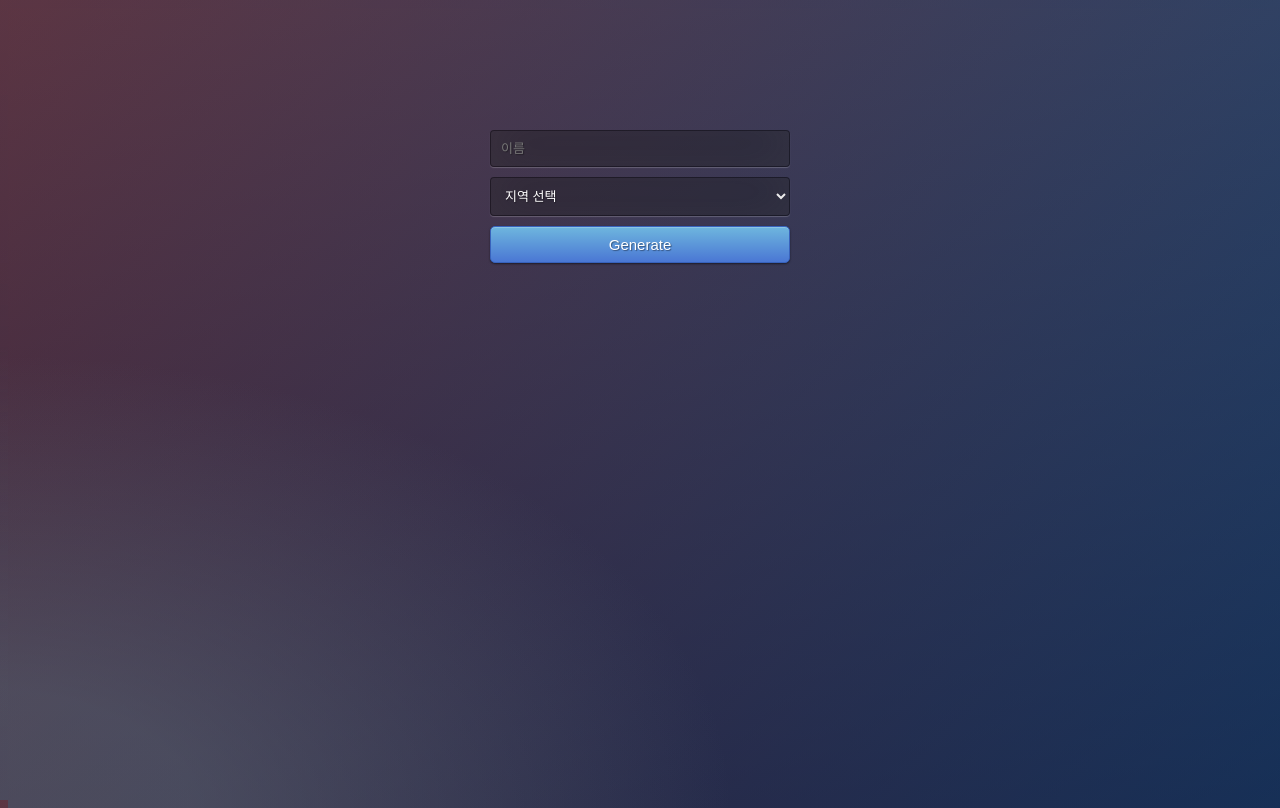
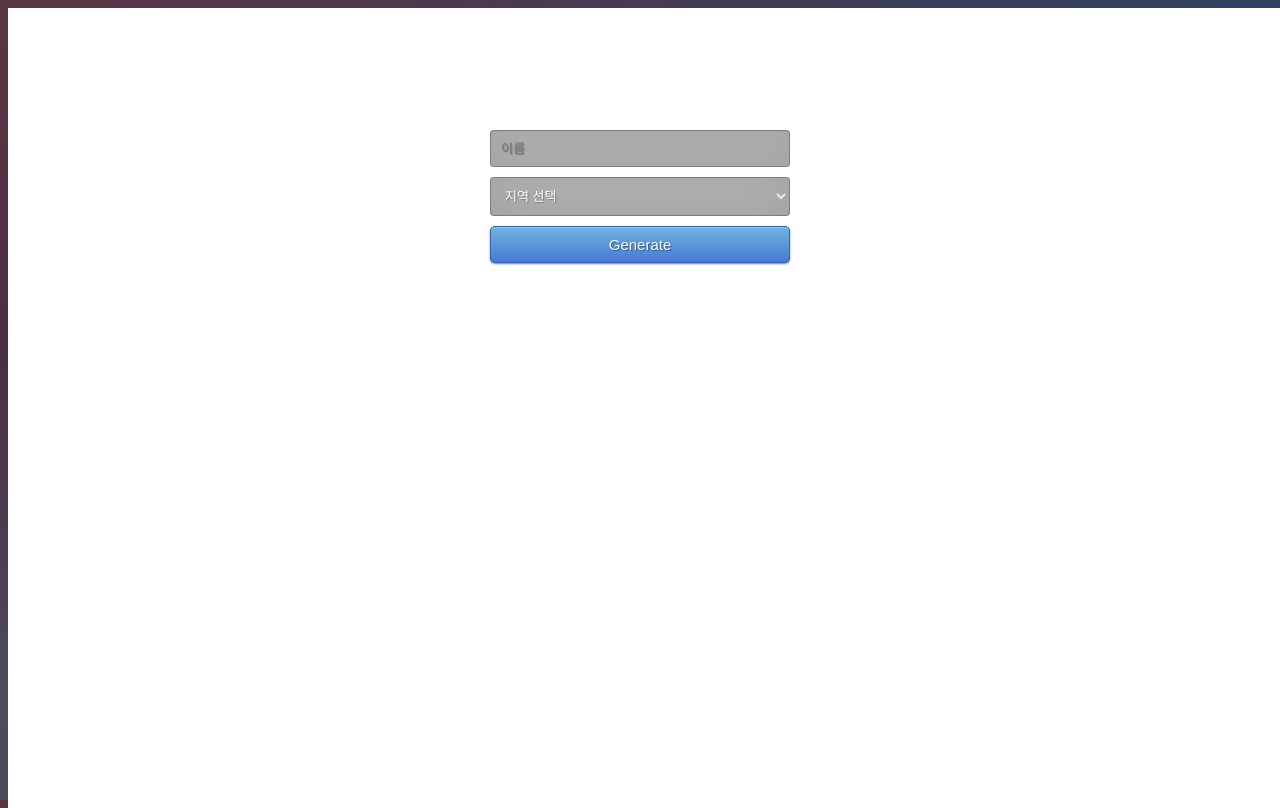
Before and after one commit to Ducaster/qrgenerate, a React (Create React App) app: page / in a window 1280 px wide. Built offline with nearby package versions, Linux system fonts and the light colour scheme.

Commit message:
배경삭제

```diff
--- a/src/App.js
+++ b/src/App.js
@@ -38,7 +38,7 @@ function App() {
 
   return (
     <Container>
-      <div class="bg1">
+      <div>
         <div class="login">
           <input
             class="root1"
```
